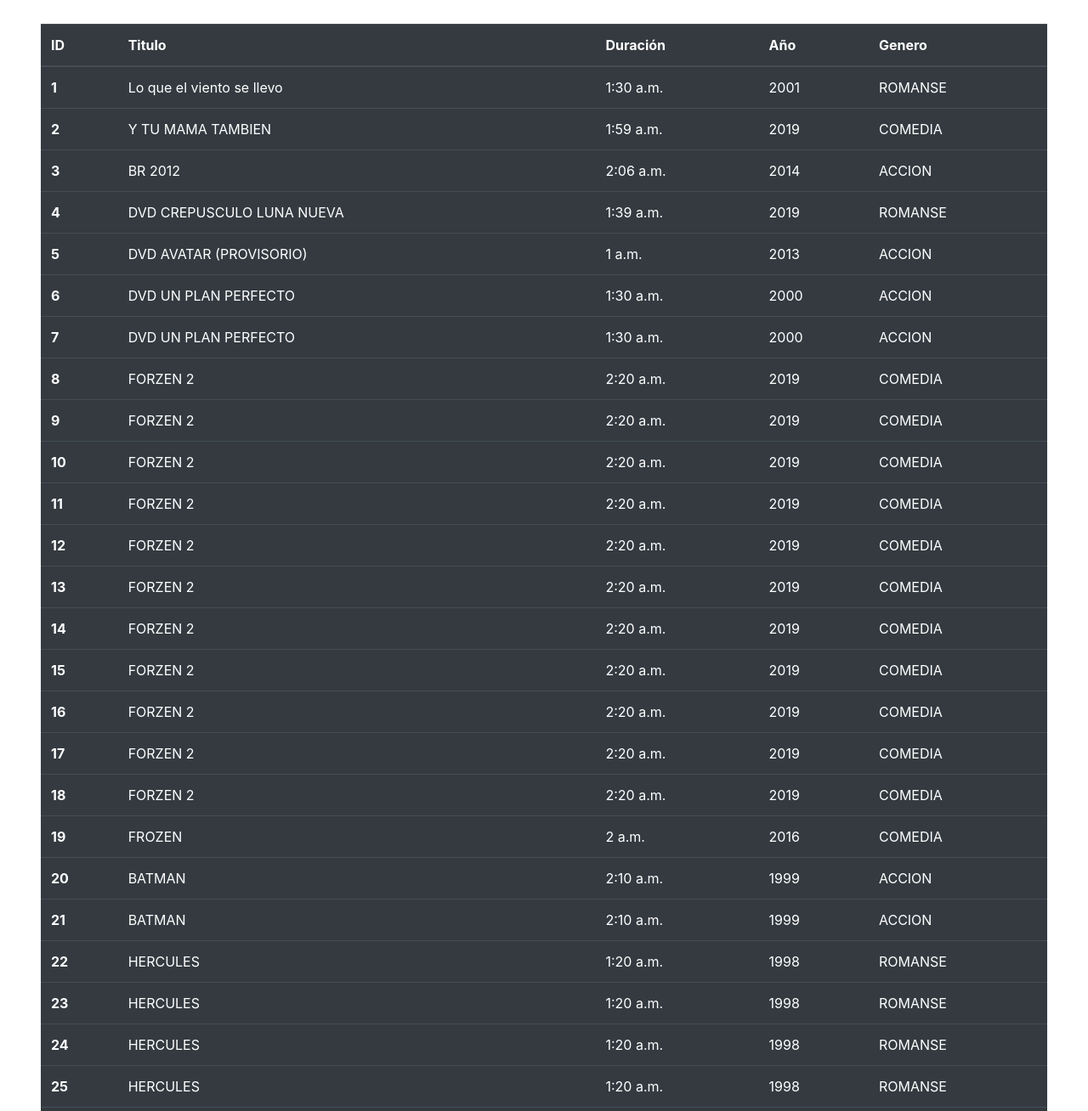
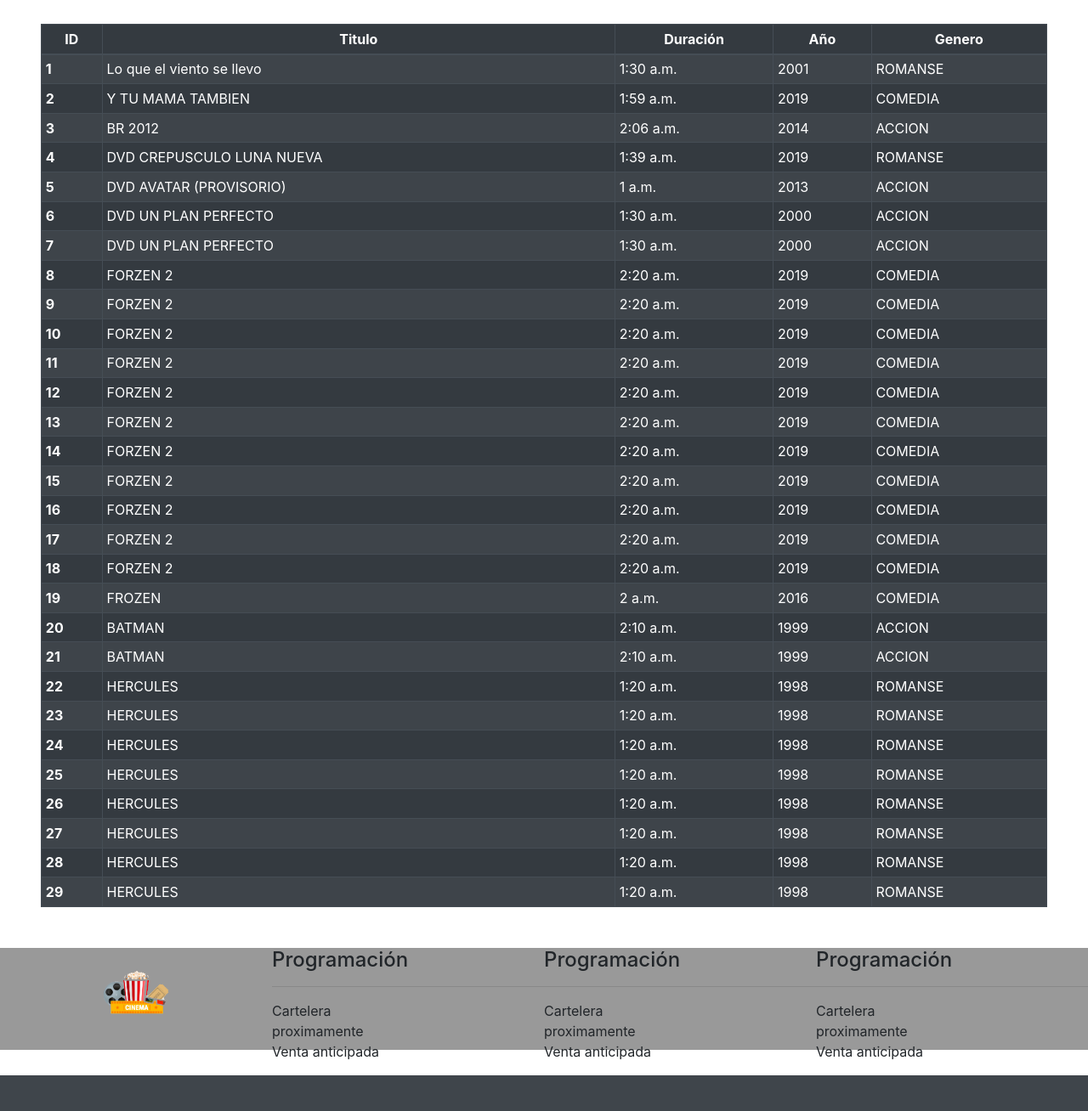
Before and after one commit to Bylopz9/Pelis1, a Django app: page /list_peli in a window 1280 px wide. Shown: the part 100-1408 px from the top of the page at 85% size. After the commit the page ends 1366 px from the top, so only its background shows below. Run offline with Django 3.2, Linux system fonts and the light colour scheme; data comes from the database, SQL or seed files in the repository; both versions use the stored data as it was after the commit; some libraries are stand-ins or nearby versions.

Commit message:
Mejorando apariencia en Templates

```diff
--- a/pelis/pelisapp/static/pelisapp/css/estilos.css
+++ b/pelis/pelisapp/static/pelisapp/css/estilos.css
@@ -1,14 +1,33 @@
 * {
-    margin:0;
+    margin: 0;
     padding: 0;
 }
 
+
+/* Tabla Con scroll */
+
+table.dataTable thead .sorting:after,
+table.dataTable thead .sorting:before,
+table.dataTable thead .sorting_asc:after,
+table.dataTable thead .sorting_asc:before,
+table.dataTable thead .sorting_asc_disabled:after,
+table.dataTable thead .sorting_asc_disabled:before,
+table.dataTable thead .sorting_desc:after,
+table.dataTable thead .sorting_desc:before,
+table.dataTable thead .sorting_desc_disabled:after,
+table.dataTable thead .sorting_desc_disabled:before {
+    bottom: .5em;
+}
+
+
+/* general */
+
 body {
-    background-color:rgb(219, 219, 219);
+    background-color: rgb(219, 219, 219);
     font-family: fantasy;
 }
 
-.galeria > a > img {
+.galeria>a>img {
     width: 200px;
     height: 350px;
     object-fit: cover;
@@ -21,20 +40,20 @@
 }
 
 label.error {
-    color:red;
+    color: red;
     font-family: sans-serif;
 }
 
-input.error, textarea.error {
-    border:2px solid red !important;
+input.error,
+textarea.error {
+    border: 2px solid red !important;
 }
-
 
 .contenedor_formulario {
     width: 90%;
     min-height: 400px;
-    background-color:#ccc;
-    margin:auto;
+    background-color: #ccc;
+    margin: auto;
     height: auto;
 }
 
@@ -43,21 +62,22 @@
 }
 
 .rojo {
-    color:red;
+    color: red;
 }
 
 header {
     width: 100%;
     height: 80px;
-    background-color:#333;
+    background-color: #333;
     /*padding: 10px;*/
     transition: all 0.5s;
 }
 
+
 /*Una clase de CSS es un conjunto de estilos reutilizables*/
 
 .texto_blanco {
-    color:white;
+    color: white;
 }
 
 #principal {
@@ -69,28 +89,27 @@
 footer {
     width: 100%;
     height: 120px;
-    background-color:#999;
+    background-color: #999;
 }
 
 nav {
     width: auto;
-    float:right;
+    float: right;
 }
 
-nav > ul > li {
+nav>ul>li {
     display: inline-block;
-    margin-left:30px;
-
-    padding:30px 20px;
+    margin-left: 30px;
+    padding: 30px 20px;
     transition: all 0.5s;
 }
 
-nav > ul > li:hover {
-    background-color:black;
+nav>ul>li:hover {
+    background-color: black;
 }
 
-nav > ul > li > a {
-    color:white;
+nav>ul>li>a {
+    color: white;
     text-decoration: none;
 }
 
@@ -98,13 +117,12 @@
     width: 70px;
 }
 
-
 .contenedor_peliculas {
     width: 90%;
     background-color: #ccc;
     min-height: 400px;
     height: auto;
-    margin:auto;
+    margin: auto;
 }
 
 .pelicula {
@@ -114,37 +132,37 @@
     border-radius: 5px;
     display: inline-block;
     margin-top: 30px;
-    margin-left:30px;
+    margin-left: 30px;
     overflow: hidden;
 }
 
-.pelicula > img {
+.pelicula>img {
     width: 200px;
     transition: all 0.5s;
 }
 
-.pelicula > img:hover {
+.pelicula>img:hover {
     transform: scale(1.1);
 }
 
-.pelicula > a {
-    background-color:#b5121c;
-    color:white;
+.pelicula>a {
+    background-color: #b5121c;
+    color: white;
     text-decoration: none;
     display: block;
-    padding:10px 55px;
+    padding: 10px 55px;
     border-radius: 0 0 5px 5px;
     margin-top: 10px;
 }
 
 .titulo_contenedor_pelicula {
-    color:#444343;
+    color: #444343;
     text-align: center;
 }
 
-footer > div {
+footer>div {
     width: 25%;
-    float:left;
+    float: left;
 }
 
 footer li {
@@ -153,7 +171,7 @@
 
 .logo_footer {
     width: 100px;
-    margin:auto;
+    margin: auto;
     display: block;
 }
 
@@ -169,14 +187,14 @@
     width: 90%;
     min-height: 400px;
     height: auto;
-    background-color:#ccc;
-    margin:auto;
+    background-color: #ccc;
+    margin: auto;
     display: flex;
     justify-content: space-around;
     align-items: center;
 }
 
-.contenedor_contacto > div {
+.contenedor_contacto>div {
     width: 50%;
 }
 
@@ -184,15 +202,17 @@
     display: block;
 }
 
-input[type=text], input[type=email], textarea {
+input[type=text],
+input[type=email],
+textarea {
     border: 2px solid silver;
-    padding:5px 0;
+    padding: 5px 0;
     border-radius: 6px;
 }
 
 .btn {
     padding: 5px;
-    border:2px solid silver;
+    border: 2px solid silver;
     border-radius: 15px;
 }
 
@@ -205,159 +225,128 @@
 /*MEDIA QUERY PARA TABLETS*/
 
 @media (max-width: 1024px) {
-
     @keyframes animacion_pelicula_tablet {
         0% {
             transform: scale(0.1);
         }
-
-        75%{
+        75% {
             transform: scale(1.1);
         }
-
         100% {
             transform: scale(1)
         }
     }
-
     .pelicula {
         width: 40%;
         height: 100%;
-        margin-left:7%;
-        animation:animacion_pelicula_tablet;
+        margin-left: 7%;
+        animation: animacion_pelicula_tablet;
         animation-duration: 2s;
     }
-
-    .pelicula > img {
+    .pelicula>img {
         width: 100%;
     }
-
-    .pelicula > a {
+    .pelicula>a {
         padding: 10px 0;
         text-align: center;
     }
 }
 
+
 /*MEDIA QUERY PARA TELEFONOS*/
+
 @media (max-width:767px) {
-
     .contenedor_contacto {
         flex-direction: column;
     }
-
-    .contenedor_contacto > div {
+    .contenedor_contacto>div {
         width: 100%;
         display: flex;
         flex-direction: column;
         align-items: center;
     }
-
     .hide_on_mobile {
         display: none;
     }
-
     .hide_on_desktop {
         display: block;
     }
-
-
     nav {
-        float:none;
+        float: none;
     }
-
     header {
         height: auto;
     }
-
-    nav > ul > li {
+    nav>ul>li {
         display: block;
-        margin:0;
+        margin: 0;
         text-align: center;
     }
-
-    nav > ul > li > a {
+    nav>ul>li>a {
         /*text-align: center;*/
     }
-
     .logo {
-        margin:auto;
+        margin: auto;
         display: block;
     }
-
     .pelicula {
         display: block;
         width: 80%;
         height: auto;
-        margin:20px auto;
+        margin: 20px auto;
     }
-
     @keyframes animacion_pelicula_left {
         0% {
-            margin-left:-500px;
+            margin-left: -500px;
             opacity: 0.1;
         }
-
         100% {
-            margin-left:0;
+            margin-left: 0;
             opacity: 1;
         }
     }
-
     @keyframes animacion_pelicula_right {
         0% {
-            margin-left:500px;
+            margin-left: 500px;
             opacity: 0.1;
         }
-
         100% {
-            margin-left:0;
+            margin-left: 0;
             opacity: 1;
         }
     }
-
     @keyframes animacion_ver_horarios {
         0% {
             opacity: 0;
         }
-
         75% {
             opacity: 0;
         }
-
         100% {
             opacity: 1;
         }
     }
-
-
-
-
     /*impares*/
-    .pelicula:nth-child(odd) > img {
+    .pelicula:nth-child(odd)>img {
         width: 100%;
         animation: animacion_pelicula_left;
         animation-duration: 2s;
     }
     /*pares*/
-    .pelicula:nth-child(even) > img {
+    .pelicula:nth-child(even)>img {
         width: 100%;
         animation: animacion_pelicula_right;
-        animation-duration:2s;
+        animation-duration: 2s;
     }
-
-
-
-    .pelicula > a {
+    .pelicula>a {
         padding: 10px 0;
         text-align: center;
         animation: animacion_ver_horarios;
         animation-duration: 2s;
     }
-
     .logo_footer_mobile {
         width: 100px;
-        margin:auto;
+        margin: auto;
         display: block;
     }
-
 }
--- a/pelis/pelisapp/templates/pelisapp/Lista_Pelis.html
+++ b/pelis/pelisapp/templates/pelisapp/Lista_Pelis.html
@@ -2,16 +2,23 @@
 
 
 <div class="bg-dark m-5">
-    <table class="table table-hover table-dark ">
+    <table id="dtDynamicVerticalScrollExample" class="table table-striped table-bordered table-sm table table-hover table-dark" cellspacing="0" width="100%">
         <thead>
-            <tr>
-                <th scope="col">ID</th>
-                <th scope="col">Titulo</th>
-                <th scope="col">Duración</th>
-                <th scope="col">Año</th>
-                <th scope="col">Genero</th>
+            <tr class="text-center">
+                <th class="th-sm" scope="col">ID
+                </th>
+                <th class="th-sm" scope="col">Titulo
+                </th>
+                <th class="th-sm" scope="col">Duración
+                </th>
+                <th class="th-sm" scope="col">Año
+                </th>
+                <th class="th-sm" scope="col">Genero
+                </th>
+
             </tr>
         </thead>
+
         <tbody>
             <!-- Se genera un ciclo for para crear de manera automatica la tabla con informacion de la base de datos -->
 
@@ -32,4 +39,14 @@
     </table>
 </div>
 
+{% endblock %} {% block java %}
+<script>
+    $(document).ready(function() {
+        $('#dtDynamicVerticalScrollExample').DataTable({
+            "scrollY": "50vh",
+            "scrollCollapse": true,
+        });
+        $('.dataTables_length').addClass('bs-select');
+    });
+</script>
 {% endblock %}
```
Also changed, not shown: pelis/pelisapp/templates/pelisapp/nva_peli.html (+18 -9 lines), pelis/db.sqlite3.
